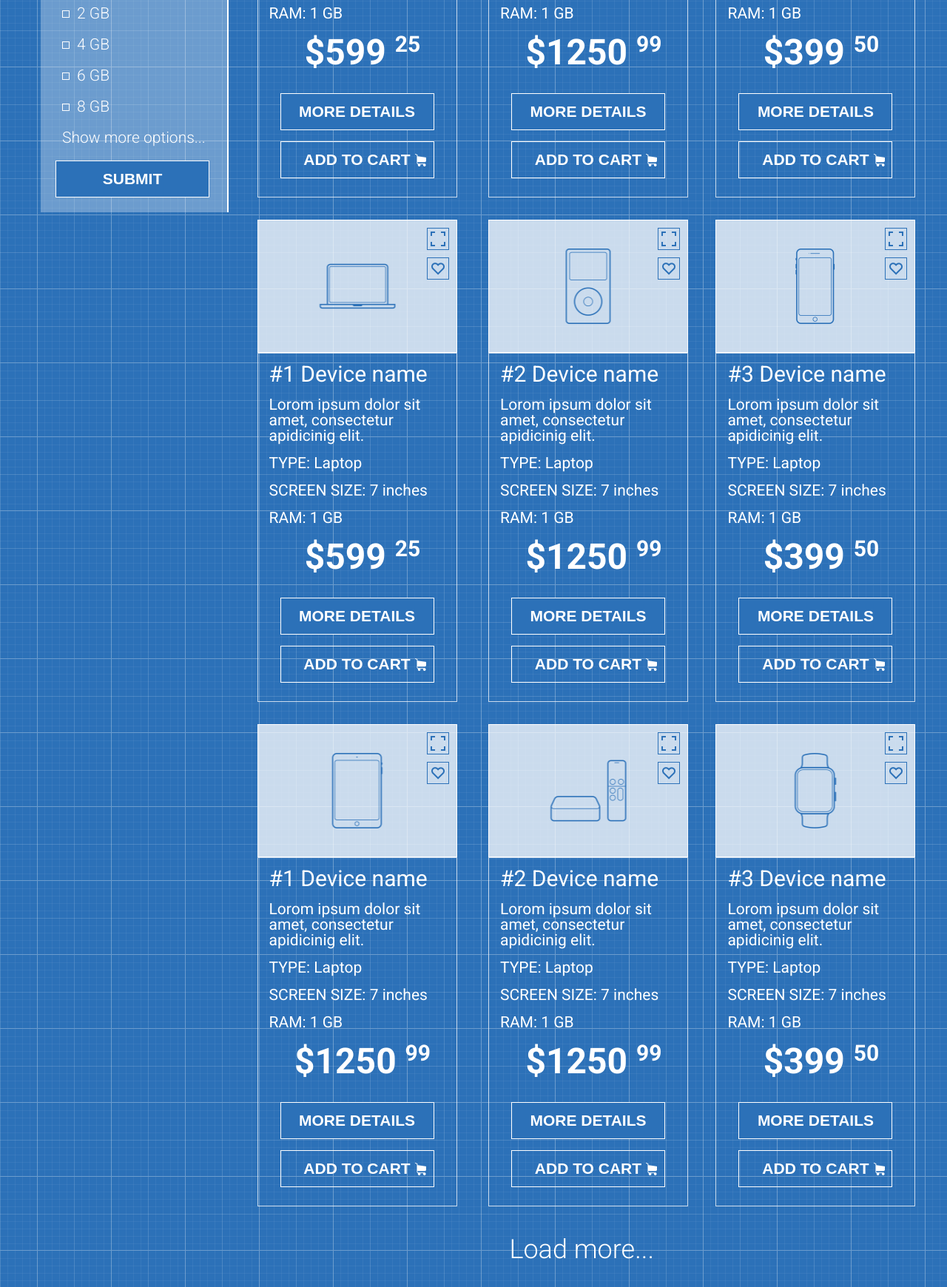
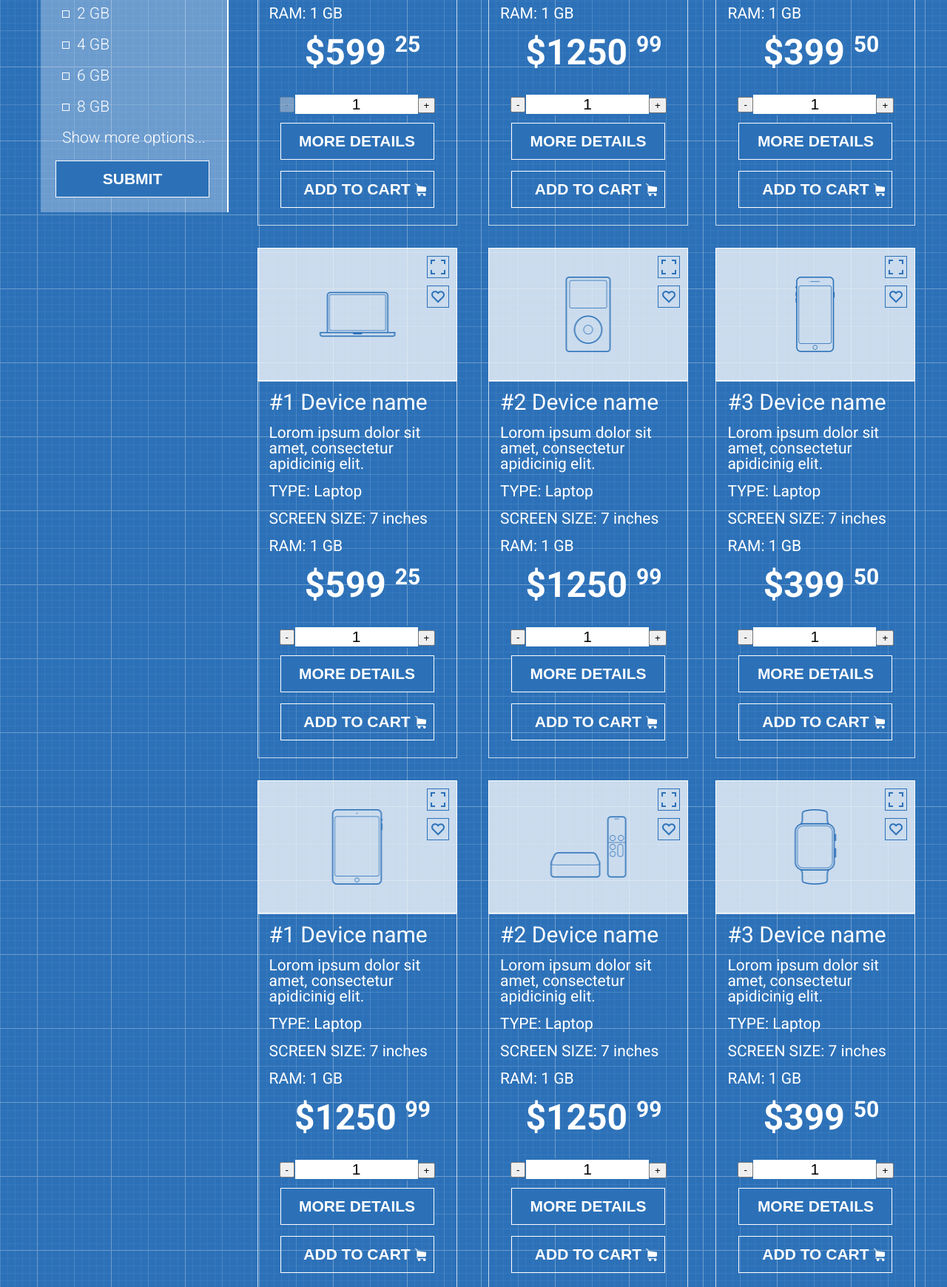
Before and after one commit to olenasukhanova/olenasukhanova.github.io, a plain HTML site: page index.html in a window 1280 px wide. Shown: the part 1060-2800 px from the top of the page at 74% size. Drawn offline with nearby package versions, Linux system fonts and the light colour scheme.

Commit message:
added product-quantity block of products catalog

```diff
--- a/app.js
+++ b/app.js
@@ -52,4 +52,44 @@ $(".slider-block").slick(  {
    autoplay:true,
    autoplaySpeed:2000,
    arrows:true,
+   // adaptiveHeight: true,
+   pauseOnDotsHover:true,
+   zindex:10,
 });
+
+
+// change quantity
+
+let incrementBtn = document.querySelector('.increment-btn');
+let decrementBtn = document.querySelector('.decrement-btn');
+let quantityInput = document.querySelector('.product-quantity input');
+
+
+let currenctValue = +quantityInput.value;
+if(currenctValue <= 1) {
+    decrementBtn.disabled = true;
+} else {
+    decrementBtn.disabled = false;
+}
+
+incrementBtn.addEventListener("click",function() {
+    let currenctValue = +quantityInput.value;
+    let nextValue = currenctValue + 1;
+    quantityInput.value = nextValue;
+    if(nextValue <= 1) {
+        decrementBtn.disabled = true;
+    } else {
+        decrementBtn.disabled = false;
+    }
+})
+
+decrementBtn.addEventListener("click",function() {
+    let currenctValue = +quantityInput.value;
+    let nextValue = currenctValue - 1;
+    quantityInput.value = nextValue;
+    if(nextValue <= 1) {
+        decrementBtn.disabled = true;
+    } else {
+        decrementBtn.disabled = false;
+    }
+})
--- a/index.html
+++ b/index.html
@@ -154,6 +154,11 @@
 			 <p>RAM: 1 GB</p><br>
 			 <p class="price"> $599 <span>25</span></p>
 			 <div class="informbutton">
+				 <div class="product-quantity">
+            <button class="decrement-btn">-</button>
+            <input type="textContent" value="1" class="count-number">
+            <button class="increment-btn">+</button>
+         </div>
 			 <button class="button1">MORE DETAILS</button>
 			 <button class="button2 add-to-cart">ADD TO CART</button>
 		 </div>
@@ -175,6 +180,11 @@
 				<p>RAM: 1 GB</p><br>
 				<p class="price"> $1250 <span>99</span></p>
 				<div class="informbutton">
+					<div class="product-quantity">
+             <button class="decrement-btn">-</button>
+             <input type="textContent" value="1" class="count-number">
+             <button class="increment-btn">+</button>
+          </div>
 				<button class="button1">MORE DETAILS</button>
 				<button class="button2 add-to-cart">ADD TO CART</button>
 			</div>
@@ -196,6 +206,11 @@
 				<p>RAM: 1 GB</p><br>
 				<p class="price"> $399 <span>50</span></p>
 				<div class="informbutton">
+					<div class="product-quantity">
+             <button class="decrement-btn">-</button>
+             <input type="textContent" value="1" class="count-number">
+             <button class="increment-btn">+</button>
+          </div>
 					<button class="button1">MORE DETAILS</button>
 					<button class="button2 add-to-cart">ADD TO CART</button>
 			</div>
@@ -219,6 +234,11 @@
 			 <p>RAM: 1 GB</p><br>
 			 <p class="price"> $599 <span>25</span></p>
 		<div class="informbutton">
+			<div class="product-quantity">
+				 <button class="decrement-btn">-</button>
+				 <input type="textContent" value="1" class="count-number">
+				 <button class="increment-btn">+</button>
+			</div>
 			 <button class="button1">MORE DETAILS</button>
 			 <button class="button2 add-to-cart">ADD TO CART</button>
 		 </div>
@@ -240,6 +260,11 @@
  <p>RAM: 1 GB</p><br>
  <p class="price"> $1250 <span>99</span></p>
 <div class="informbutton">
+	<div class="product-quantity">
+		 <button class="decrement-btn">-</button>
+		 <input type="textContent" value="1" class="count-number">
+		 <button class="increment-btn">+</button>
+	</div>
  <button class="button1">MORE DETAILS</button>
  <button class="button2 add-to-cart">ADD TO CART</button>
 </div>
@@ -261,6 +286,11 @@
 				 <p>RAM: 1 GB</p><br>
 				 <p class="price"> $399 <span>50</span></p>
 		<div class="informbutton">
+			<div class="product-quantity">
+				 <button class="decrement-btn">-</button>
+				 <input type="textContent" value="1" class="count-number">
+				 <button class="increment-btn">+</button>
+			</div>
 				 <button class="button1">MORE DETAILS</button>
 				 <button class="button2 add-to-cart">ADD TO CART</button>
 		</div>
@@ -282,6 +312,11 @@
 					<p>RAM: 1 GB</p><br>
 					<p class="price"> $1250 <span>99</span></p>
 					<div class="informbutton">
+						<div class="product-quantity">
+	             <button class="decrement-btn">-</button>
+	             <input type="textContent" value="1" class="count-number">
+	             <button class="increment-btn">+</button>
+	          </div>
 					<button class="button1">MORE DETAILS</button>
 					<button class="button2 add-to-cart">ADD TO CART</button>
 					</div>
@@ -302,6 +337,11 @@
 							<p>RAM: 1 GB</p><br>
 						  <p class="price"> $1250 <span>99</span></p>
 			  <div class="informbutton">
+					<div class="product-quantity">
+             <button class="decrement-btn">-</button>
+             <input type="textContent" value="1" class="count-number">
+             <button class="increment-btn">+</button>
+          </div>
 					<button class="button1">MORE DETAILS</button>
 					<button class="button2 add-to-cart">ADD TO CART</button>
 			</div>
@@ -322,6 +362,11 @@
 					<p>RAM: 1 GB</p><br>
 					<p class="price"> $399 <span>50</span></p>
 			<div class="informbutton">
+				<div class="product-quantity">
+					 <button class="decrement-btn">-</button>
+					 <input type="textContent" value="1" class="count-number">
+					 <button class="increment-btn">+</button>
+				</div>
 					<button class="button1">MORE DETAILS</button>
 					<button class="button2 add-to-cart">ADD TO CART</button>
 			</div>
--- a/style.css
+++ b/style.css
@@ -241,7 +241,7 @@ left:-1%;
 
   .main {
    position: relative;
-   z-index: 10;
+   /* z-index: 10; */
   }
 
   .slider {
@@ -257,7 +257,10 @@ left:-1%;
     font-size: 50px;
   }
 
-
+.slick-next,.slick-prev {
+  height:32px;
+  width:32px;
+}
 .slick-prev:before {
     background-image: url('slider/arrow-left.png');
     background-size: 25px 25px;
@@ -287,15 +290,17 @@ left:-1%;
    color:#ffffff;
    width:10px;
    height:10px;
+   content: "";
 }
 
 .slick-dots li.slick-active button:before {
+  content: "";
   color:#ffffff;
   background-color:#ffffff;
   border:1px solid #ffffff;
   width:12px;
   height:12px;
-  font-size: 0px;
+  /* font-size:0px; */
   opacity: 1;
 }
 
@@ -439,7 +444,7 @@ img.slider_photo {
 
  .catalog1, .catalog2, .catalog3, .catalog4, .catalog5, .catalog6,.catalog7,.catalog8,.catalog9{
    width:270px;
-   height:472px;
+   height:510px;
    background-color:none;
    border:1px solid rgba(255,255,255,0.75);
    color:white;
@@ -452,6 +457,46 @@ img.slider_photo {
    left:50%;
    transform: translate(-50%, -50%);
  }
+
+.product-quantity {
+  display: block;
+  position: relative;
+  margin-bottom: 10px;
+  margin-left: 18px;
+}
+
+input[type="textContent"] {
+  border: none;
+  outline: none;
+  -webkit-appearance: none;
+  text-decoration: none;
+  /* text-align: left; */
+  font-size: 21px;
+  font-weight:300;
+  border: 2px solid #2c71b8;
+  width:170px;
+  height: 30px;
+  background-color:white;
+  line-height: 38px;
+  /* padding-left: 10px; */
+  text-align: center;
+}
+
+input[type="textContent"]:-ms-value {
+}
+
+.decrement-btn {
+  position: absolute;
+  margin-left:-19px;
+  margin-top: 5px;
+}
+
+.increment-btn {
+position: absolute;
+top:20%;
+margin-left:-2px;
+}
+
 
 /* ICONS START */
 .icons {
```
